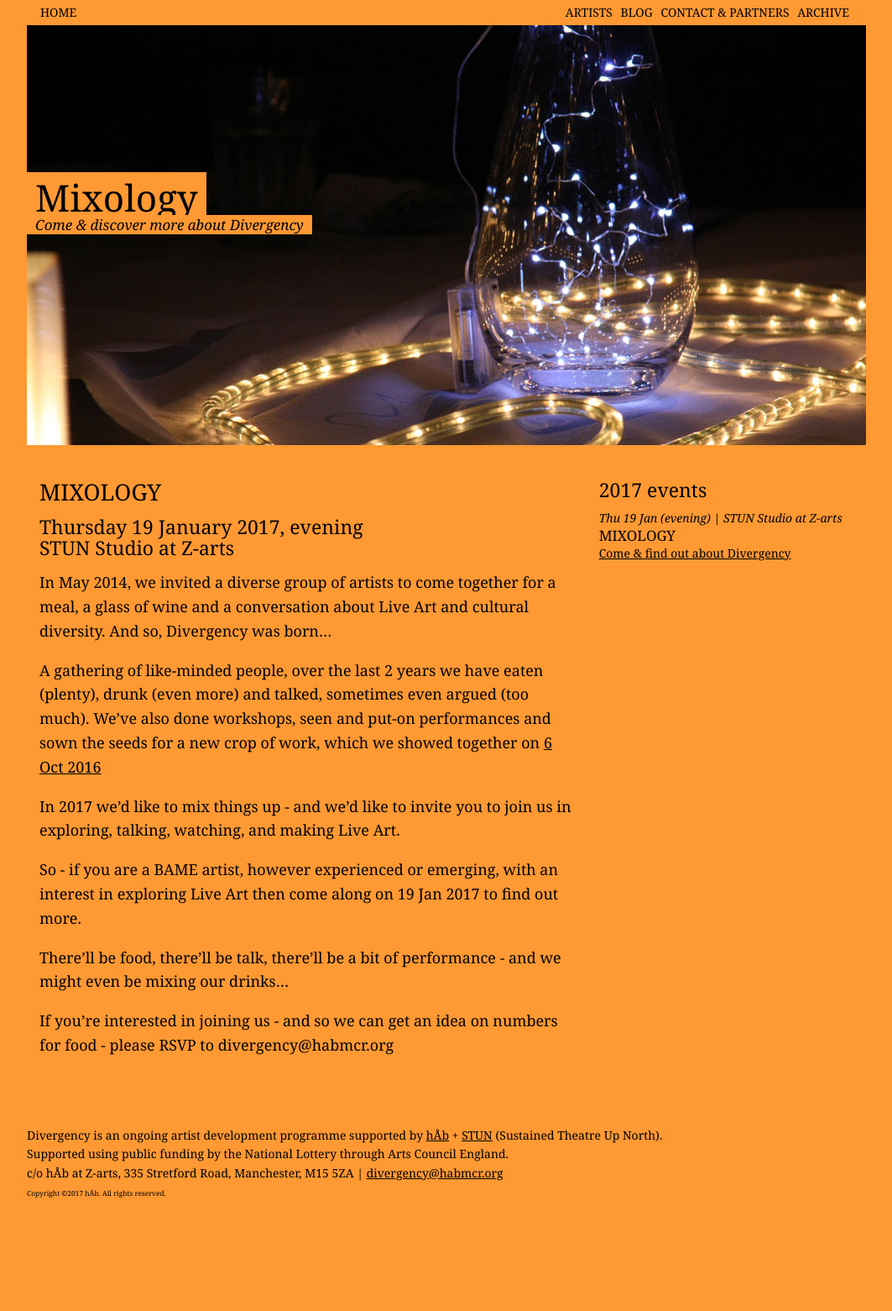
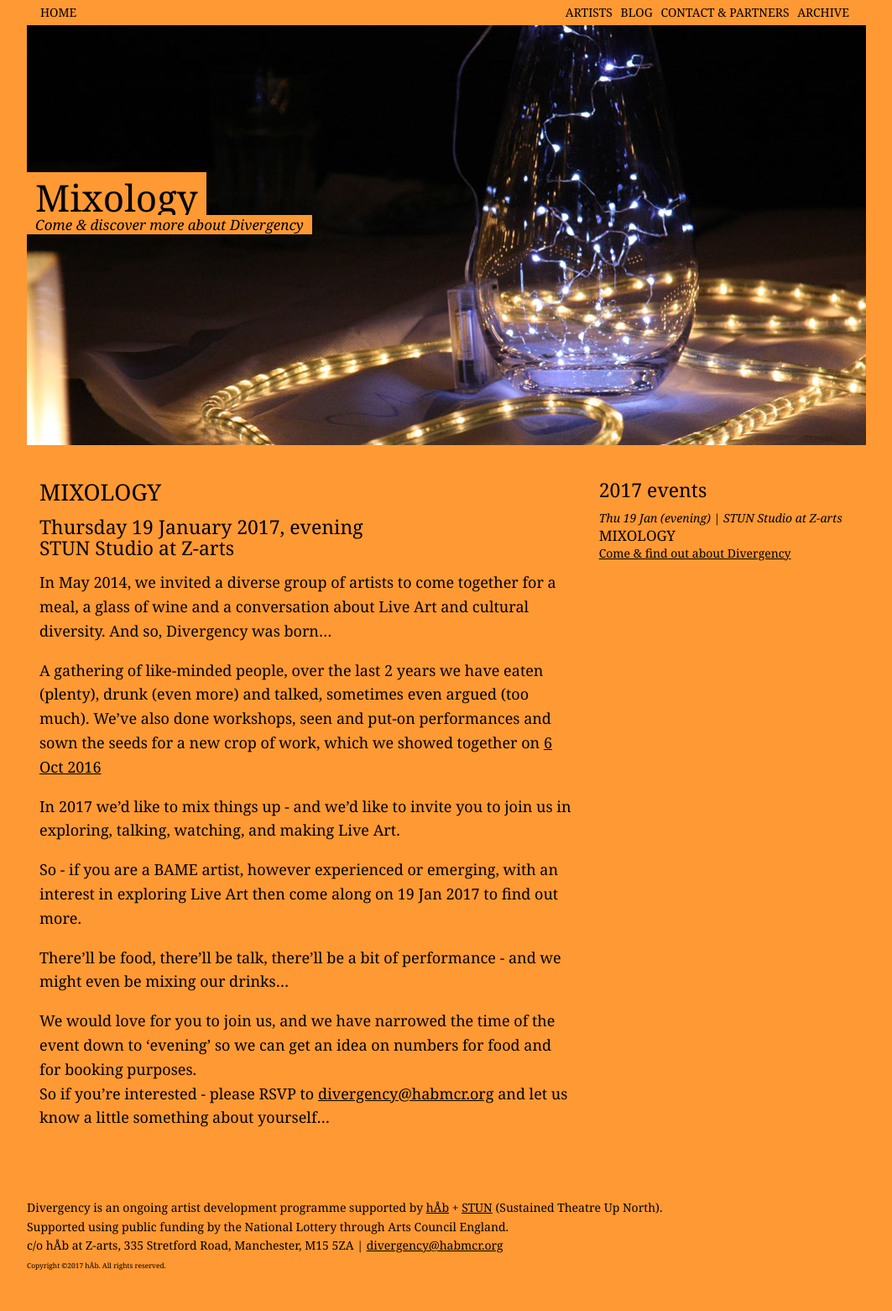
Before and after one commit to divergencymcr/divergencymcr.github.io, a Jekyll site: the page built from current/2017/19jan/index.md, in a window 1280 px wide. Shown: the whole page at 84% size, without its empty margins (108-1171 px from the left). Built offline with Jekyll 4.4.1, drawn with Linux system fonts in a browser that asks for light colours; our own code applies the rules of GitHub Pages for plain Markdown files; before the commit the page ends 1474 px from its top, so only the background shows below that.

Commit message:
rsvp and mail link

```diff
--- a/current/2017/19jan/index.md
+++ b/current/2017/19jan/index.md
@@ -33,4 +33,5 @@ So - if you are a BAME artist, however experienced or emerging, with an interest
 
 There’ll be food, there’ll be talk, there’ll be a bit of performance - and we might even be mixing our drinks…
 
-If you’re interested in joining us - and so we can get an idea on numbers for food - please RSVP  to divergency@habmcr.org
+We would love for you to join us, and we have narrowed the time of the event down to ‘evening’ so we can get an idea on numbers for food and for booking purposes.
+So if you’re interested - please RSVP  to <mailto:divergency@habmcr.org> and let us know a little something about yourself...
```
